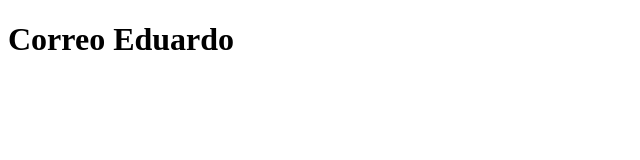
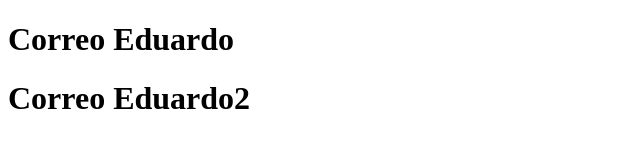
Before and after one commit to Eduardo1751/juego-secreto, a plain HTML site: page contacto.html in a window 1280 px wide. Shown: the whole page, without its empty margins (0-640 px from the left). Drawn offline with Linux system fonts and the light colour scheme.

Commit message:
Agrega nuevo titulo

```diff
--- a/contacto.html
+++ b/contacto.html
@@ -7,5 +7,6 @@
 </head>
 <body>
      <h1>  Correo Eduardo </h1>
+     <h1>  Correo Eduardo2 </h1>
 </body>
 </html>
```
